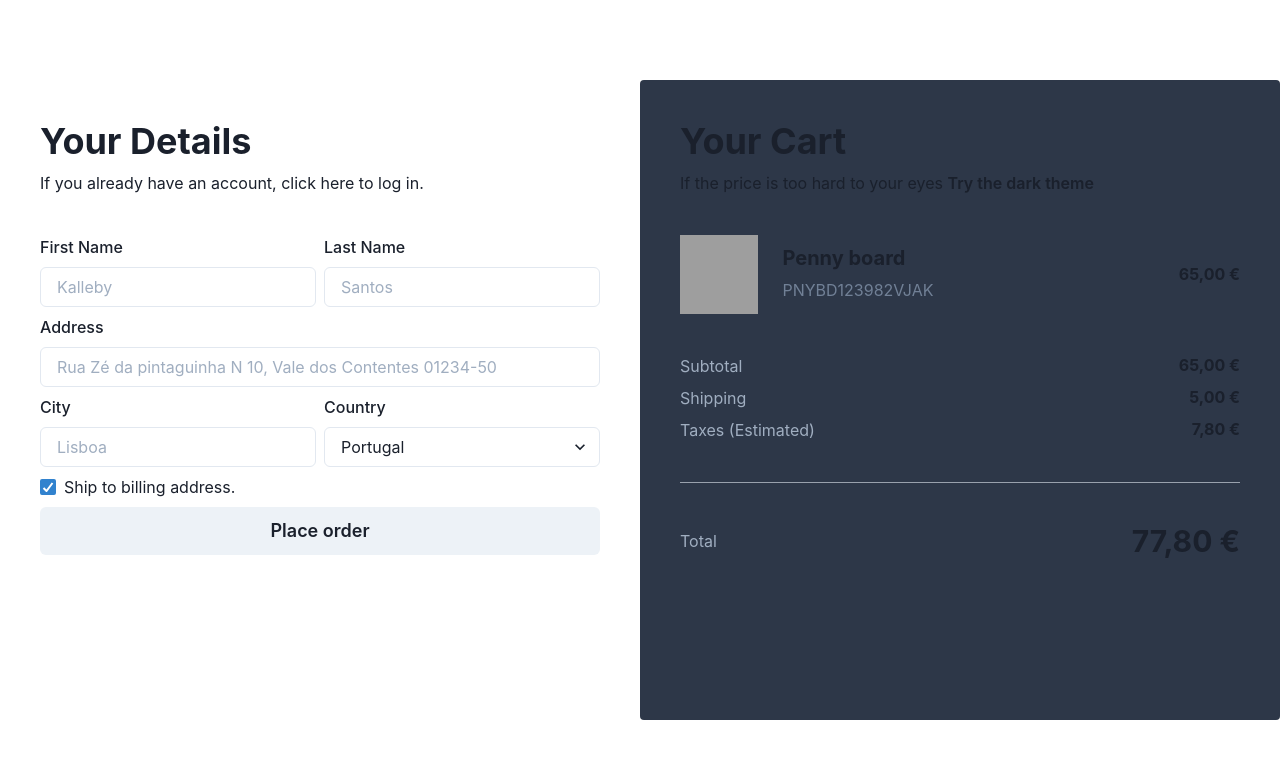
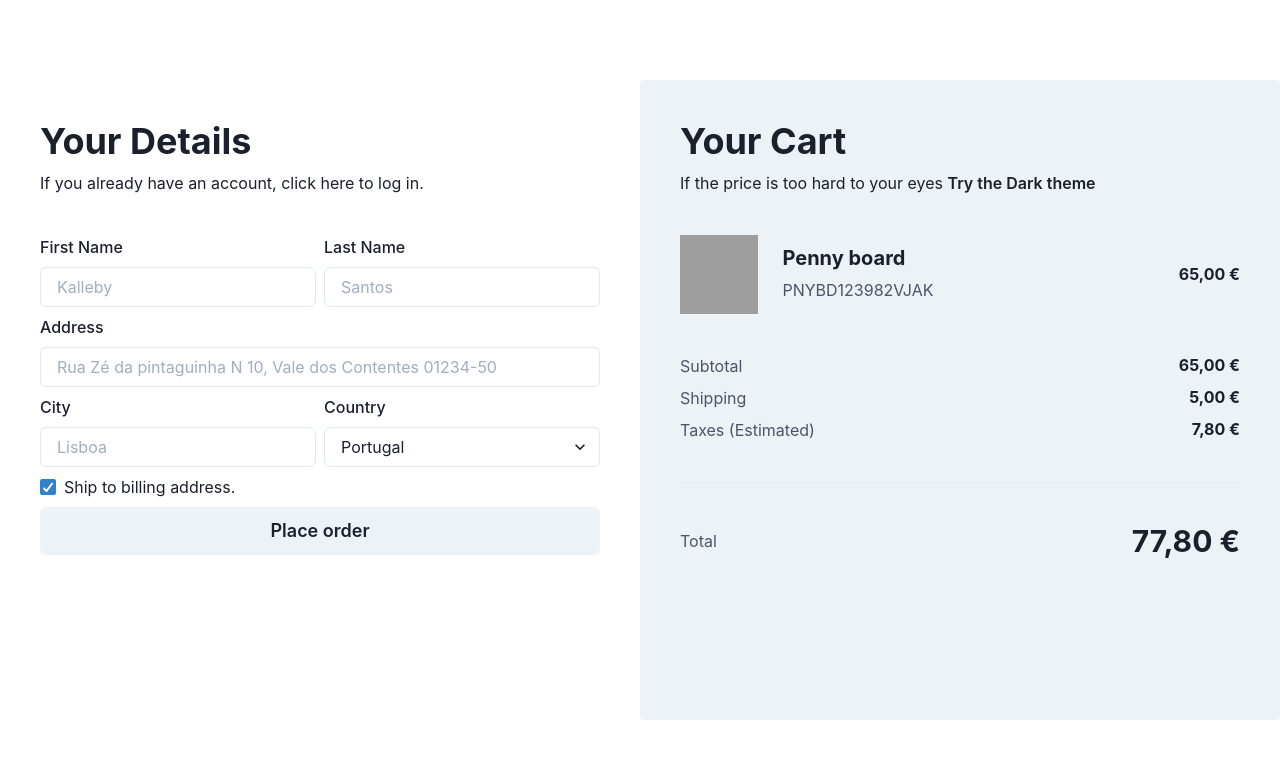
Before and after one commit to KallebyStepAhead/LearnChakraUI, a React (Vite) app in the folder ClientApp/: page / in a window 1280 px wide. Shown: the top 758 px of the page. Built offline with nearby package versions, Linux system fonts and the light colour scheme; grey boxes are pictures that could not be loaded.

Commit message:
👌 IMPROVE: Toggle Theme function

```diff
--- a/ClientApp/src/Checkout/Cart.tsx
+++ b/ClientApp/src/Checkout/Cart.tsx
@@ -1,7 +1,7 @@
 import React from 'react';
 import {
   AspectRatio,
-  Button, Divider, Heading, HStack, Image, Text, VStack,
+  Button, Divider, Heading, HStack, Image, Text, useColorMode, useColorModeValue, VStack,
 } from '@chakra-ui/react';
 
 export function Cart() {
@@ -10,6 +10,12 @@ export function Cart() {
   const shippingPrice = 5;
   const taxes = price * 0.12;
   const total = price + shippingPrice + taxes;
+
+  const { toggleColorMode } = useColorMode();
+  const bgColor = useColorModeValue('gray.100', 'whiteAlpha.100');
+  const fgColor = useColorModeValue('gray.600', 'gray.500');
+  const imgBgColor = useColorModeValue('gray.100', 'gray.500');
+  const themeLabel = useColorModeValue('Dark', 'Light');
 
   const toEuro = (value: number) => new Intl.NumberFormat('pt-PT', {
     currency: 'EUR',
@@ -24,15 +30,19 @@ export function Cart() {
       spacing={10}
       alignItems="flex-start"
       borderRadius={4}
-      backgroundColor={['gray.50', 'gray.700']}
+      backgroundColor={bgColor}
     >
       <VStack spacing={2} alignItems="flex-start">
         <Heading>Your Cart</Heading>
         <Text>
           If the price is too hard to your eyes
           {' '}
-          <Button variant="link" colorScheme="black">
-            Try the dark theme
+          <Button
+            variant="link"
+            colorScheme="black"
+            onClick={toggleColorMode}
+          >
+            Try the {themeLabel} theme
           </Button>
         </Text>
       </VStack>
@@ -42,7 +52,7 @@ export function Cart() {
           w={24}
           ratio={1}
           borderRadius={4}
-          backgroundColor="gray.500"
+          backgroundColor={imgBgColor}
         >
           <Image src={productImg} alt="Product image" />
         </AspectRatio>
@@ -50,7 +60,7 @@ export function Cart() {
         <HStack justifyContent="space-between" w="full" alignItems="center">
           <VStack alignItems="flex-start">
             <Heading size="md">Penny board</Heading>
-            <Text color="gray.500">PNYBD123982VJAK</Text>
+            <Text color={fgColor}>PNYBD123982VJAK</Text>
           </VStack>
 
           <Heading size="sm">{toEuro(price)}
@@ -60,17 +70,17 @@ export function Cart() {
 
       <VStack w="full">
         <HStack alignItems="center" justifyContent="space-between" w="full">
-          <Text color="gray.400">Subtotal</Text>
+          <Text color={fgColor}>Subtotal</Text>
           <Heading size="sm">{toEuro(price)}</Heading>
         </HStack>
 
         <HStack alignItems="center" justifyContent="space-between" w="full">
-          <Text color="gray.400">Shipping</Text>
+          <Text color={fgColor}>Shipping</Text>
           <Heading size="sm">{toEuro(shippingPrice)}</Heading>
         </HStack>
 
         <HStack alignItems="center" justifyContent="space-between" w="full">
-          <Text color="gray.400">Taxes (Estimated)</Text>
+          <Text color={fgColor}>Taxes (Estimated)</Text>
           <Heading size="sm">{toEuro(taxes)}</Heading>
         </HStack>
       </VStack>
@@ -78,7 +88,7 @@ export function Cart() {
       <Divider />
 
       <HStack alignItems="center" justifyContent="space-between" w="full">
-        <Text color="gray.400">Total</Text>
+        <Text color={fgColor}>Total</Text>
         <Heading size="lg">{toEuro(total)}</Heading>
       </HStack>
 
```
